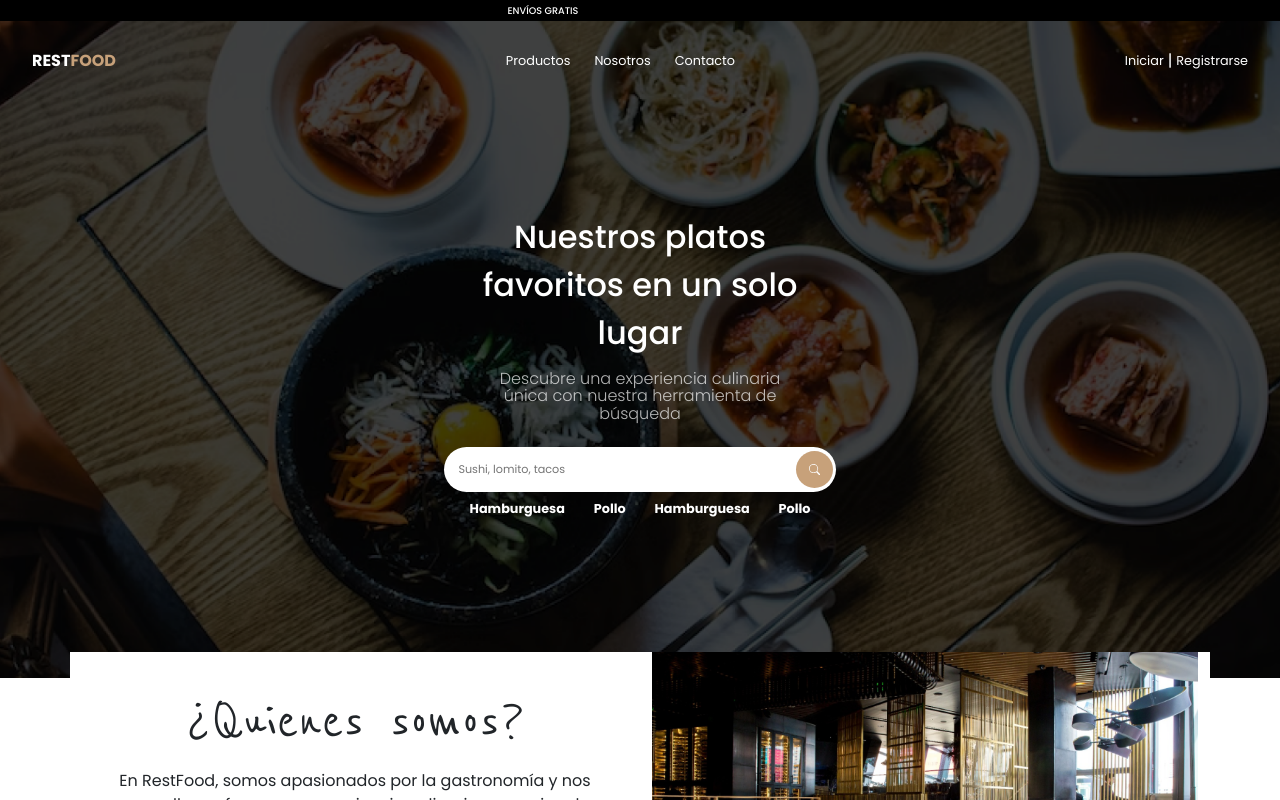
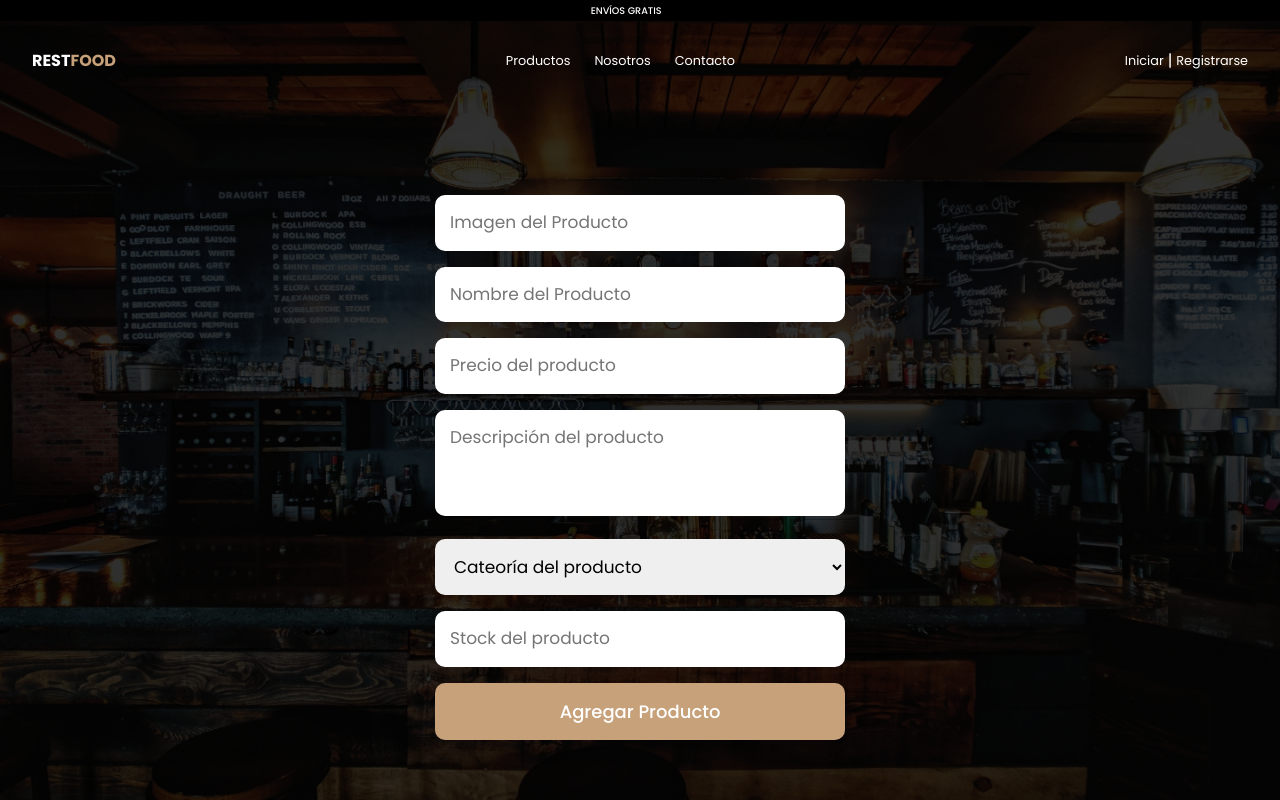
Before and after one commit to Mateo872/restfood, a React (Vite) app: page / in a window 1280 px wide. Shown: the top 800 px of the page. Built offline with nearby package versions, Linux system fonts and the light colour scheme.

Commit message:
se agrego los estilos al componente creareditarproducto luego de perderlos en el commit anterior

```diff
--- a/src/App.css
+++ b/src/App.css
@@ -1046,3 +1046,58 @@ form h6 {
     padding: 10px 22px;
 
 }
+.contenedor_EditarCrear{
+    min-height: 100vh;
+    width: 100%;
+    background-image: url(/src/complementos/imagenes/Rectangle\ 4.png);
+    background-size: cover;
+    background-position: 50% 50%;
+    position: relative;
+    z-index: -1;
+    padding-top: 9rem;
+}
+
+.formCrearEditar{
+    width: 450px;
+    margin: auto;
+    padding: 10px 20px;
+    box-sizing: border-box;
+    margin-top: 20px;
+    border-radius: 8px;
+}
+
+.input_CrearEditarpd{
+    width: 100%;
+    padding: 15px;
+    box-sizing: border-box;
+    font-size: 17px;
+    border-radius: 10px;
+    border: none;
+
+
+}
+textarea{
+    resize: none;
+}
+.btn_AgrProducto{
+    background-color: var(--color-primario);
+    color: var(--color-secundario);
+    font-size: 18px;
+    border-radius: 10px;
+    text-align: center;
+    width: 100%;
+    padding: 15px;
+    box-sizing: border-box;
+    border: none;
+    font-weight: 500;
+
+}
+
+@media (max-width:480px){
+    .formCrearEditar{
+        width: 100%;
+    }
+    .btn_AgrProducto{
+        width: 100%;
+    }
+}
--- a/src/App.jsx
+++ b/src/App.jsx
@@ -7,17 +7,19 @@ import Footer from "./componentes/comunes/Footer";
 import Menu from "./componentes/comunes/Menu";
 import Administrador from "./pages/Administrador";
 import ContenedorCarrito from "./componentes/ContenedorCarrito";
+import CrearEditarProducto from "./componentes/CrearEditarProducto";
 
 function App() {
   return (
     <>
       <Header />
-      <main>
+      {/*<main>
         <BuscadorPlatos />
         <QuienesSomos />
         <Menu />
-        {/* <ContenedorCarrito /> */}
-      </main>
+
+      </main>*/}
+      <CrearEditarProducto></CrearEditarProducto>
       <Footer />
     </>
   );
```
